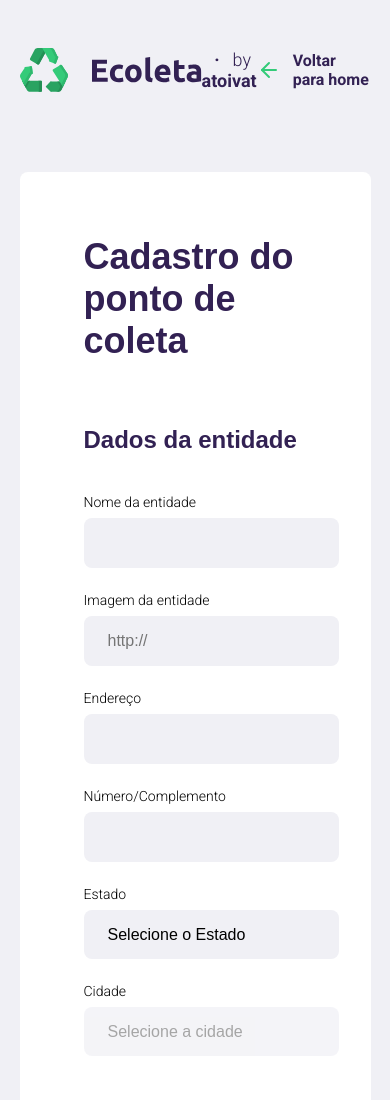
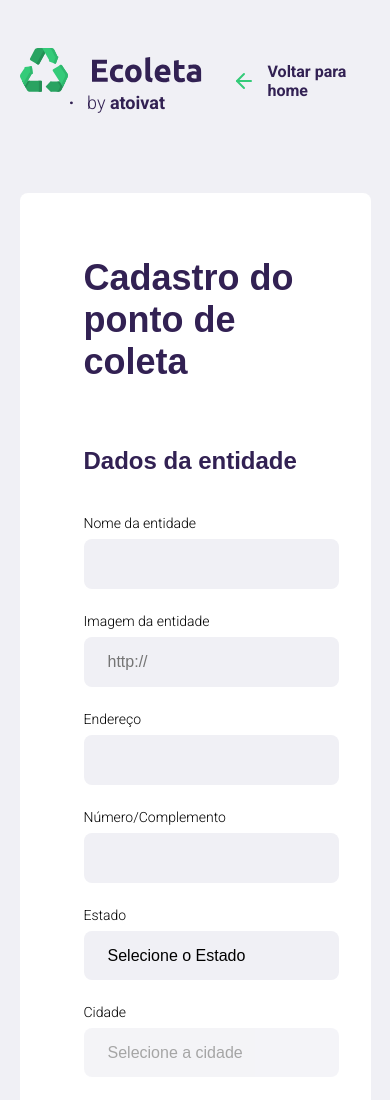
Before and after one commit to atoivat/NLW1, a website: page src/views/create-point.html in a window 390 px wide. Shown: the top 1100 px of the page. Drawn offline with nearby package versions, Linux system fonts and the light colour scheme; files that its build step writes are made by us from their sources; no server answers; files whose address does not match are found by name.

Commit message:
Header responsiveness

```diff
--- a/public/styles/main.css
+++ b/public/styles/main.css
@@ -27,7 +27,7 @@ h1, h2, h3, h4, h5, h6 {
     font-family: 'Ubuntu', sans-serif;
 }
 
-.main-page header {
+.layout-page header {
     margin-top: 48px;
     display: flex;
     align-items: center;
@@ -56,7 +56,7 @@ h1, h2, h3, h4, h5, h6 {
     display: inline;
 }
 
-.main-page header a {
+.layout-page header a {
     color: var(--title-color);
     font-weight: bold;
 
@@ -65,7 +65,11 @@ h1, h2, h3, h4, h5, h6 {
     text-decoration: none;
 }
 
-.main-page header a span {
+.layout-page header a.side-button {
+    margin-left: 30px;
+}
+
+.layout-page header a span {
     width: 20px;
     height: 24px;
 
--- a/public/styles/responsive.css
+++ b/public/styles/responsive.css
@@ -66,7 +66,15 @@
     }
 }
 
-@media (max-width: 560px), (max-height: 500px){
+@media (max-width: 560px){
+    #page-create-point #logo-box,
+    #page-search-results #logo-box {
+        flex-direction: column;
+    }
+
+
+
+    @media (max-height: 500px){
         #page-home main {
             padding: 40px 0;
         }
@@ -82,6 +90,7 @@
         #modal form input{
             padding: 16px 8px;
             /* width: 40px; */
+        }
     }
 }
 
--- a/src/views/partials/layout.html
+++ b/src/views/partials/layout.html
@@ -19,7 +19,7 @@
 </head>
 <body>
 
-    <div id="{{ pageId }}" class="main-page">
+    <div id="{{ pageId }}" class="layout-page">
         {% block content %}{% endblock content %}
     </div>
 
```
Lines whose indentation alone changed are shown as unchanged.
